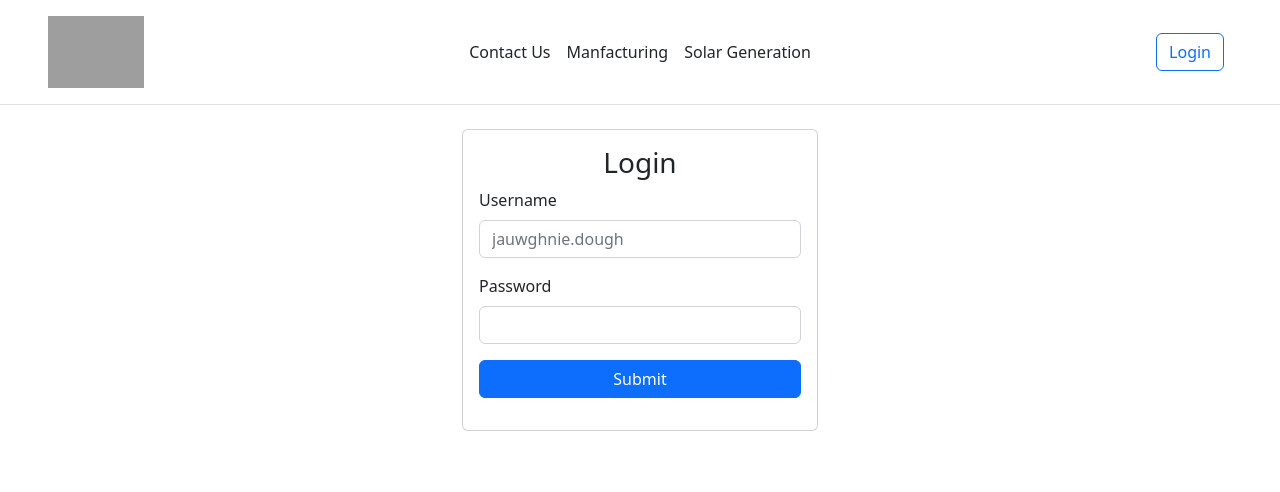
After one commit to RazeLighter777/solid-broccoli, a Flask app: page /login in a window 1280 px wide. The commit adds this page. Shown: the top 492 px of the page. Run offline with Flask 2, Linux system fonts and the light colour scheme; grey boxes are pictures that could not be loaded.

Commit message:
Added login page

```diff
--- a/app.py
+++ b/app.py
@@ -22,4 +22,8 @@ def manufacturing():
 def solar_generation():
 	return render_template('solar_generation.html')
 
+@app.route('/login')
+def login():
+	return render_template('login.html')
+
 app.run(host='0.0.0.0', port=5000)
--- a/templates/base.html
+++ b/templates/base.html
@@ -21,7 +21,7 @@
 			</ul>
 
 			<div class="col-md-3 text-end">
-				<button type="button" class="btn btn-outline-primary me-2">Login</button>
+				<a type="button" class="btn btn-outline-primary me-2" href="/login">Login</a>
 			</div>
 		</header>
 		{% block precontent %}{% endblock %}
--- /dev/null
+++ b/templates/login.html
@@ -0,0 +1,29 @@
+{% extends 'base.html' %}
+{% block title %}Login{% endblock %}
+
+{% block styles %}
+	<link rel="stylesheet" type="text/css" href="{{ url_for('static', filename='styles/login.css') }}">
+{% endblock %}
+
+{% block content %}
+	<div class="row">
+		<div class="col-4 offset-4">
+			<div class="card">
+				<div class="card-body">
+					<h3 class="text-center">Login</h3>
+					<form>
+						<div class="mb-3">
+							<label for="loginUsernameInput" class="form-label">Username</label>
+							<input type="text" class="form-control" id="loginUsernameInput" placeholder="jauwghnie.dough">
+						</div>
+						<div class="mb-3">
+							<label for="contactPasswordInput" class="form-label">Password</label>
+							<input type="password" class="form-control" id="contactPasswordInput">
+						</div>
+						<button type="submit" class="btn btn-primary mb-3 w-100">Submit</button>
+					</form>
+				</div>
+			</div>
+		</div>
+	</div>
+{% endblock %}
```
Also changed, not shown: static/styles/login.css (added).
